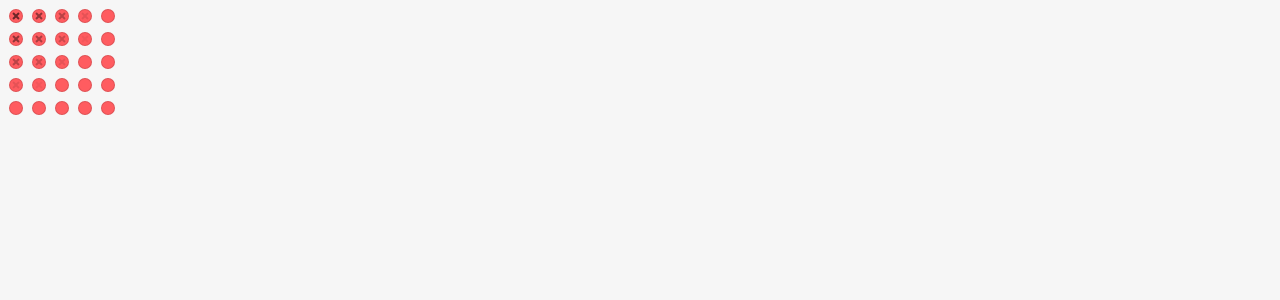
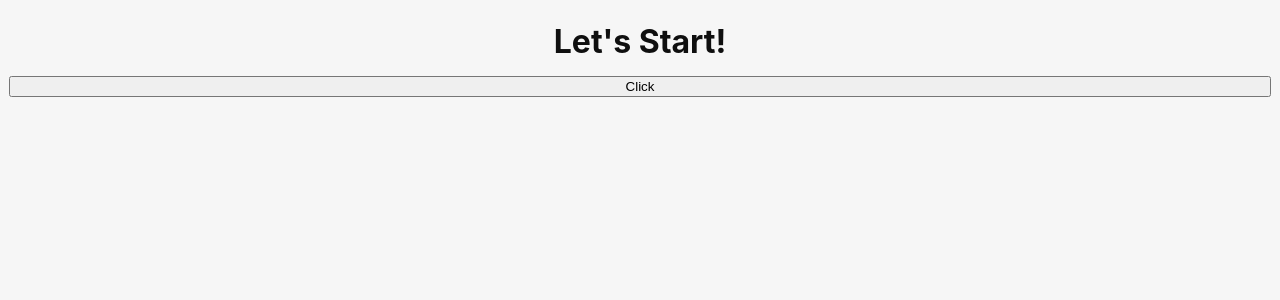
Before and after one commit to yutotakano/atetne, a React (Vite) app: page / in a window 1280 px wide. Shown: the top 300 px of the page. Built offline with nearby package versions, Linux system fonts and the light colour scheme.

Commit message:
Implement a basic state type in App, beginning with START_SCREEN on launch

```diff
--- a/src/App.tsx
+++ b/src/App.tsx
@@ -1,10 +1,20 @@
-import { useEffect, useState } from "react";
+import { useCallback, useEffect, useState } from "react";
 import { invoke } from "@tauri-apps/api/core";
 import "./App.css";
 import { Button } from "./components/Button";
 import { Icons } from "./components/Icon";
 import { cursorPosition, getCurrentWindow } from "@tauri-apps/api/window";
 import { resizeButtonGrid } from "./utils/resize-window";
+
+type AtetneState =
+  | "START_SCREEN"
+  | "CHOOSE_SCREEN"
+  | "HUE_GUESS_1"
+  | "MINESWEEPER_1"
+  | "BAD_APPLE_1"
+  | "CREDITS";
+
+const initialState: AtetneState = "START_SCREEN";
 
 function App() {
   const [coord, setCoord] = useState({ x: 0, y: 0 });
@@ -13,6 +23,14 @@ function App() {
     x: coord.x - winCoord.x,
     y: coord.y - winCoord.y,
   };
+
+  const [atetneState, setAtetneState] = useState(initialState);
+
+  useEffect(() => {
+    if (atetneState === "CHOOSE_SCREEN") {
+      resizeButtonGrid(5, 5, false);
+    }
+  }, [atetneState]);
 
   async function greet() {
     // Learn more about Tauri commands at https://tauri.app/develop/calling-rust/
@@ -35,6 +53,7 @@ function App() {
 
   return (
     <main className="container">
+      {atetneState === "CHOOSE_SCREEN" && (
       <div style={{ display: "flex", flexDirection: "column", gap: "9px" }}>
         {[...Array(5)].map((_, i) => (
           <div
@@ -44,7 +63,6 @@ function App() {
             {[...Array(5)].map((_, j) => (
               <Button
                 key={i * 5 + j}
-                onClick={() => resizeButtonGrid(5, 5)}
                 currentMouseX={localCoord.x}
                 currentMouseY={localCoord.y}
               >
@@ -54,6 +72,13 @@ function App() {
           </div>
         ))}
       </div>
+      )}
+      {(atetneState === "START_SCREEN" && (
+        <>
+          <h1>Let's Start!</h1>
+          <button onClick={() => {setAtetneState("CHOOSE_SCREEN")}}>Click</button>
+        </>
+      ))}
     </main>
   );
 }
```
